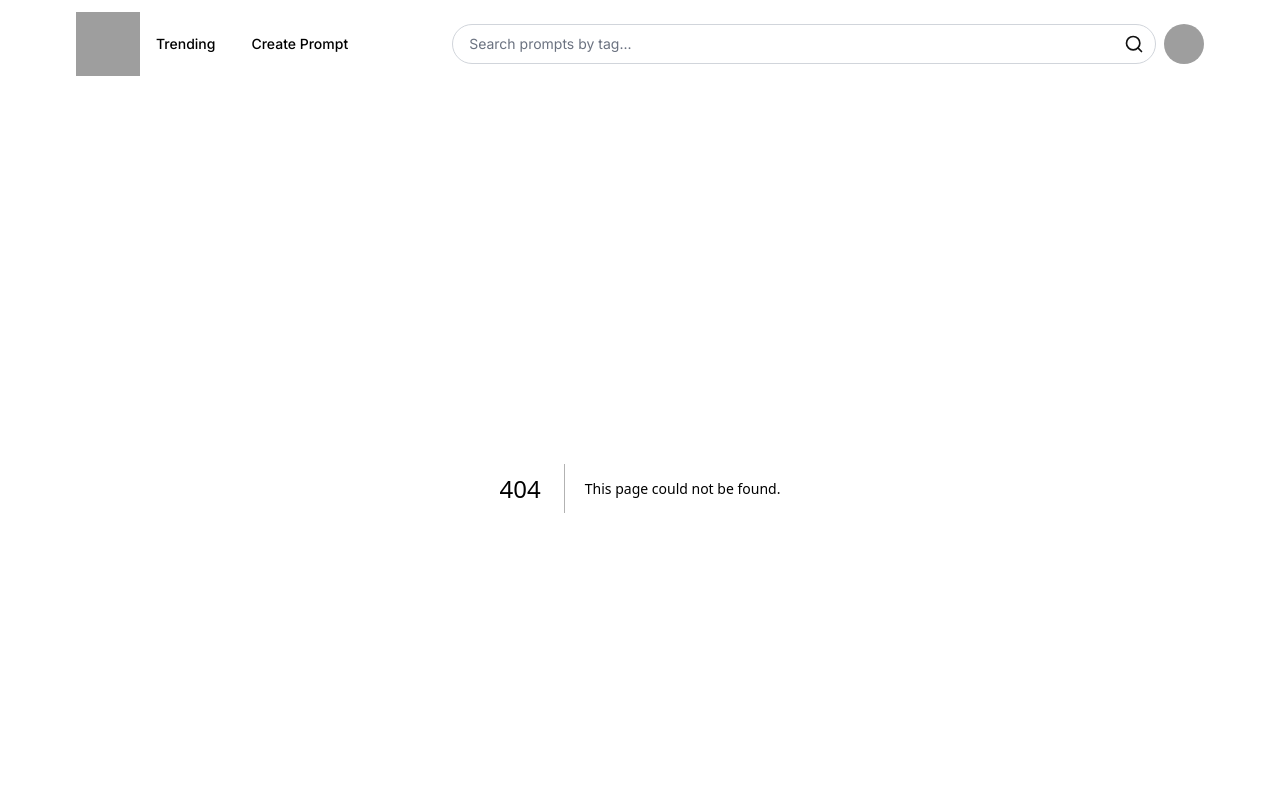
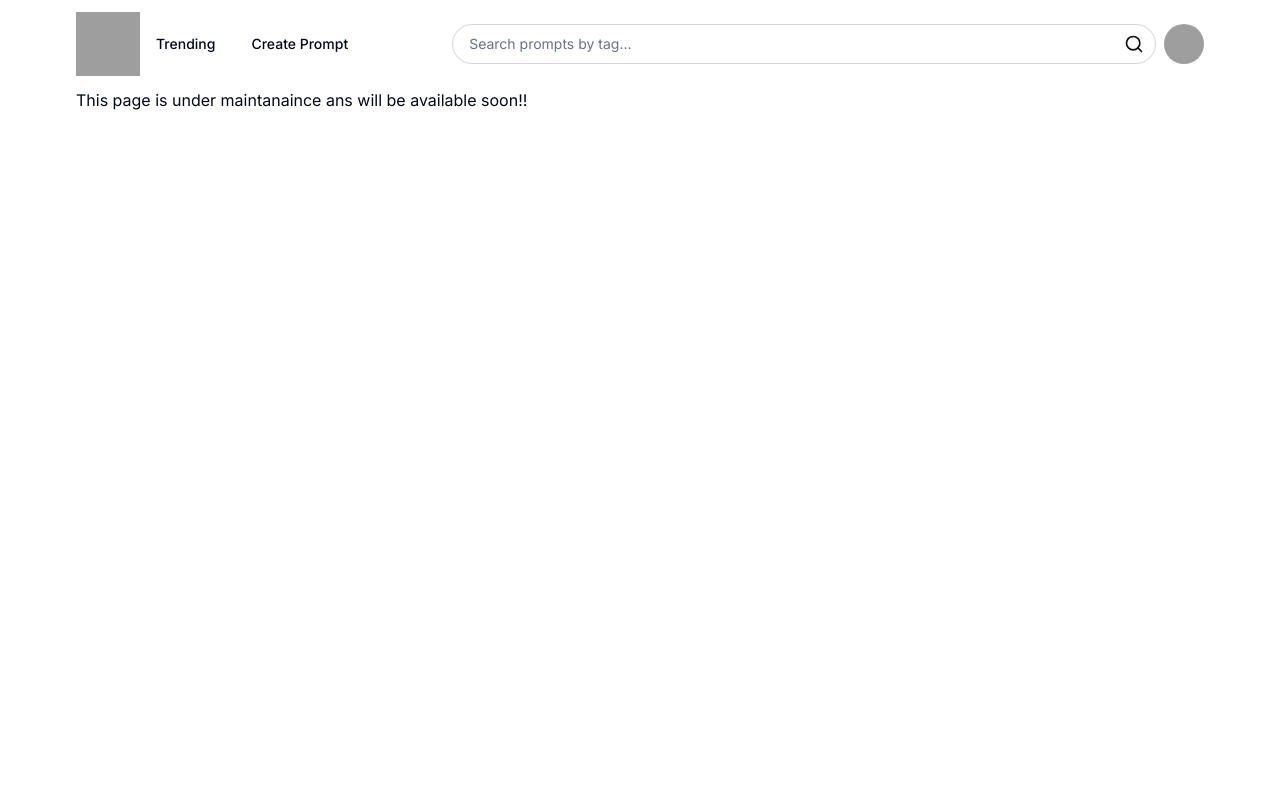
Before and after one commit to Abdullah-SoftDev/web-dev-cody-hackathon, a Next.js app: page /onboarding in a window 1280 px wide. Before the commit this address had no page. Shown: the top 800 px of the page. Built offline with nearby package versions, Linux system fonts and the light colour scheme; grey boxes are pictures that could not be loaded.

Commit message:
Initialize the onboarding route

```diff
--- /dev/null
+++ b/app/onboarding/page.tsx
@@ -0,0 +1,9 @@
+import React from 'react'
+
+const Page = () => {
+  return (
+    <div>This page is under maintanaince ans will be available soon!!</div>
+  )
+}
+
+export default Page
```
